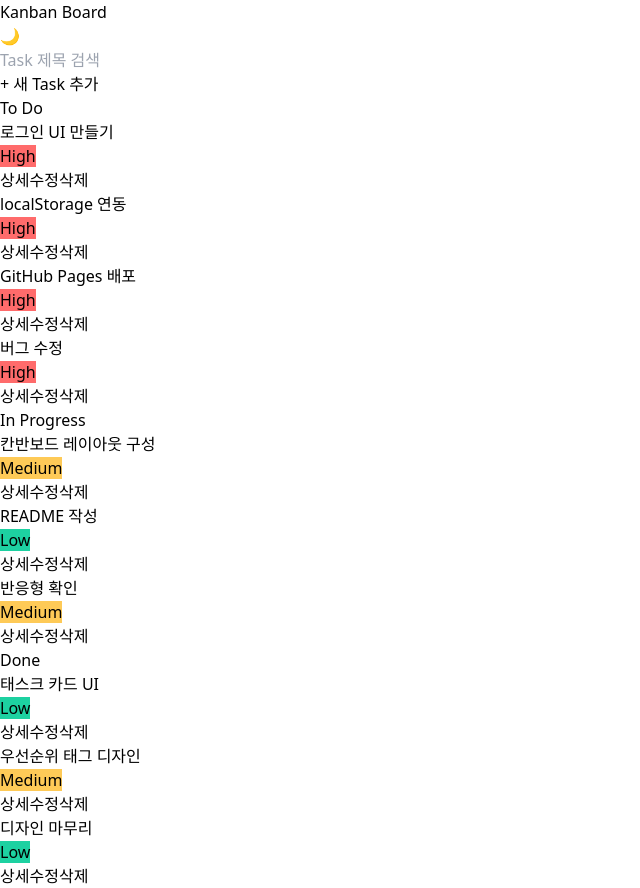
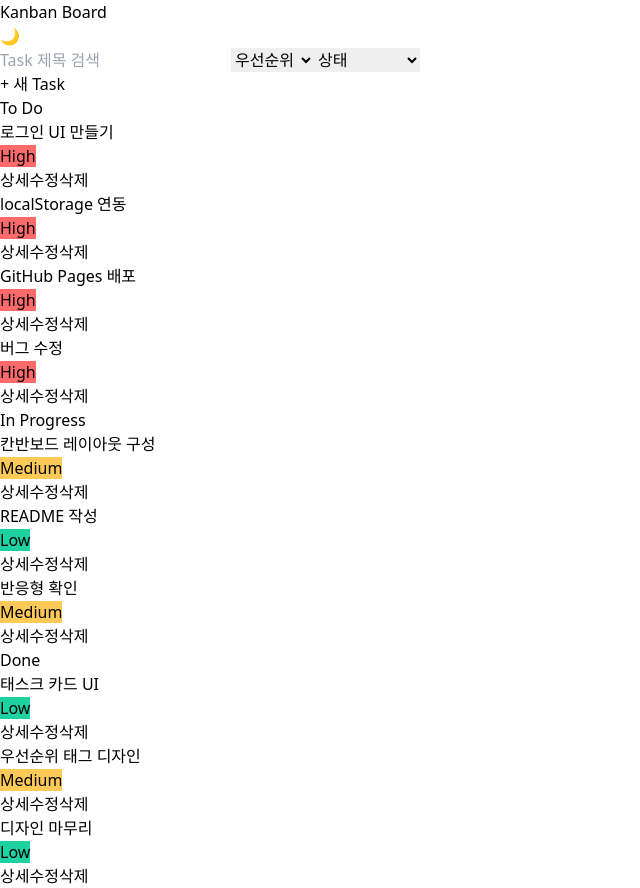
Before and after one commit to minseonkkim/synclife_dashboard, a React (Vite) app: page / in a window 1280 px wide. Shown: the whole page, without its empty margins (0-640 px from the left). Built offline with nearby package versions, Linux system fonts and the light colour scheme.

Commit message:
feat: 상태&우선순위 필터 추가

```diff
--- a/src/App.tsx
+++ b/src/App.tsx
@@ -68,7 +68,7 @@ function App() {
 
   return (
     <div className={darkMode ? "dark" : ""}>
-      <div className="min-h-screen bg-gray-100 dark:bg-gray-900 text-black dark:text-white">
+      <div className="min-h-screen bg-gray-50 dark:bg-gray-900 text-black dark:text-white">
         <Header darkMode={darkMode} toggleDarkMode={toggleDarkMode} />
         <div className="flex items-center justify-center">
           <KanbanBoard
--- a/src/components/Column.tsx
+++ b/src/components/Column.tsx
@@ -31,12 +31,12 @@ const Column = ({
           {...provided.droppableProps}
           className={`
             w-full md:w-80
-            md:min-h-[500px] rounded-lg p-4
+            md:min-h-[480px] rounded-lg p-4
             transition-colors
             ${
               snapshot.isDraggingOver
-                ? "bg-gray-200 dark:bg-gray-700"
-                : "bg-gray-100 dark:bg-gray-900"
+                ? "bg-gray-100 dark:bg-gray-700"
+                : "bg-gray-50 dark:bg-gray-900"
             }
           `}
         >
--- a/src/components/KanbanBoard.tsx
+++ b/src/components/KanbanBoard.tsx
@@ -23,6 +23,7 @@ const KanbanBoard = ({
   onUpdateTask,
   onDeleteTask,
 }: KanbanBoardProps) => {
+  /* 상태 */
   const [showModal, setShowModal] = useState(false);
   const [title, setTitle] = useState("");
   const [description, setDescription] = useState("");
@@ -31,12 +32,17 @@ const KanbanBoard = ({
   const [searchKeyword, setSearchKeyword] = useState("");
   const [debouncedKeyword, setDebouncedKeyword] = useState("");
 
+  const [priorityFilter, setPriorityFilter] = useState<Priority | "ALL">("ALL");
+  const [statusFilter, setStatusFilter] = useState<Task["status"] | "ALL">(
+    "ALL"
+  );
+
   const [recentKeywords, setRecentKeywords] = useState<string[]>(() => {
     const stored = localStorage.getItem("recent_keywords");
     return stored ? JSON.parse(stored) : [];
   });
 
-  /* 검색 디바운싱 (필터용) */
+  /* 검색 디바운싱 */
   useEffect(() => {
     const timer = setTimeout(() => {
       setDebouncedKeyword(searchKeyword);
@@ -45,7 +51,7 @@ const KanbanBoard = ({
     return () => clearTimeout(timer);
   }, [searchKeyword]);
 
-  /* 최근 검색어 저장 */
+  /* 최근 검색어 */
   const saveRecentKeyword = (keyword: string) => {
     if (!keyword.trim()) return;
 
@@ -54,7 +60,6 @@ const KanbanBoard = ({
         0,
         5
       );
-
       localStorage.setItem("recent_keywords", JSON.stringify(updated));
       return updated;
     });
@@ -68,13 +73,27 @@ const KanbanBoard = ({
     });
   };
 
-  /* 검색 필터 */
-  const filteredTasks =
-    debouncedKeyword.trim() === ""
-      ? tasks
-      : tasks.filter((task) =>
-          task.title.toLowerCase().includes(debouncedKeyword.toLowerCase())
-        );
+  /* 전체 초기화 */
+  const resetAllFilters = () => {
+    setSearchKeyword("");
+    setDebouncedKeyword("");
+    setPriorityFilter("ALL");
+    setStatusFilter("ALL");
+  };
+
+  /* 필터링 (AND 조건) */
+  const filteredTasks = tasks.filter((task) => {
+    const keywordMatch =
+      debouncedKeyword === "" ||
+      task.title.toLowerCase().includes(debouncedKeyword.toLowerCase());
+
+    const priorityMatch =
+      priorityFilter === "ALL" || task.priority === priorityFilter;
+
+    const statusMatch = statusFilter === "ALL" || task.status === statusFilter;
+
+    return keywordMatch && priorityMatch && statusMatch;
+  });
 
   /* Task 추가 */
   const handleAddTask = () => {
@@ -87,7 +106,7 @@ const KanbanBoard = ({
     setShowModal(false);
   };
 
-  /* 드래그 앤 드롭 */
+  /* 드래그 */
   const handleDragEnd = (result: DropResult) => {
     const { destination, source, draggableId } = result;
     if (!destination) return;
@@ -98,9 +117,11 @@ const KanbanBoard = ({
 
   return (
     <DragDropContext onDragEnd={handleDragEnd}>
-      <div className="w-full max-w-6xl mx-auto py-2 md:py-6">
-        {/* 검색창 */}
-        <div className="flex justify-center items-center gap-2 mb-3 mx-4 md:mx-0">
+      <div className="w-full max-w-4xl mx-auto px-4 py-6">
+        {/* 컨트롤 바 */}
+        <div className="mb-6 p-4 rounded-md bg-gray-100 dark:bg-gray-800 shadow-sm flex flex-col gap-3">
+          <div className="flex flex-row gap-3 items-center">
+            {/* 검색 */}
             <input
               value={searchKeyword}
               onChange={(e) => setSearchKeyword(e.target.value)}
@@ -110,34 +131,46 @@ const KanbanBoard = ({
                   setDebouncedKeyword(searchKeyword);
                 }
               }}
-            onBlur={() => {
-              saveRecentKeyword(searchKeyword);
-              setDebouncedKeyword(searchKeyword);
-            }}
+              onBlur={() => saveRecentKeyword(searchKeyword)}
               placeholder="Task 제목 검색"
-            className="
-              w-full h-10 md:w-[400px]
-              px-4 py-2 rounded border
-              bg-white text-gray-900 placeholder-gray-400
-              dark:bg-gray-900 dark:text-white dark:placeholder-gray-400
-              dark:border-gray-700
-              focus:outline-none focus:ring-2
-              focus:ring-black dark:focus:ring-white
-            "
+              className="w-full md:flex-1 h-10 px-4 rounded-md bg-white dark:bg-gray-900 text-gray-900 dark:text-white placeholder-gray-400 focus:outline-none focus:ring-2 focus:ring-black dark:focus:ring-white"
             />
 
-          {searchKeyword && (
+            {/* 우선순위 필터 */}
+            <select
+              value={priorityFilter}
+              onChange={(e) =>
+                setPriorityFilter(e.target.value as Priority | "ALL")
+              }
+              className="h-10 px-4 rounded-md text-sm bg-white dark:bg-gray-900 text-gray-700 dark:text-gray-200 focus:outline-none"
+            >
+              <option value="ALL">우선순위</option>
+              <option value="High">High</option>
+              <option value="Medium">Medium</option>
+              <option value="Low">Low</option>
+            </select>
+
+            {/* 상태 필터 */}
+            <select
+              value={statusFilter}
+              onChange={(e) =>
+                setStatusFilter(e.target.value as Task["status"] | "ALL")
+              }
+              className="h-10 px-4 rounded-md text-sm bg-white dark:bg-gray-900 text-gray-700 dark:text-gray-200 focus:outline-none"
+            >
+              <option value="ALL">상태</option>
+              <option value="TODO">To Do</option>
+              <option value="IN_PROGRESS">In Progress</option>
+              <option value="DONE">Done</option>
+            </select>
+
+            {/* 전체 초기화 버튼 */}
+            {(searchKeyword ||
+              priorityFilter !== "ALL" ||
+              statusFilter !== "ALL") && (
               <button
-              onClick={() => {
-                setSearchKeyword("");
-                setDebouncedKeyword("");
-              }}
-              className="
-                h-10 px-3 py-2 text-sm rounded border whitespace-nowrap
-                bg-white text-gray-700 hover:bg-gray-100
-                dark:bg-gray-900 dark:text-gray-200
-                dark:border-gray-700 dark:hover:bg-gray-800
-              "
+                onClick={resetAllFilters}
+                className="text-xs text-gray-500 hover:text-black dark:hover:text-white"
               >
                 초기화
               </button>
@@ -146,16 +179,11 @@ const KanbanBoard = ({
 
           {/* 최근 검색어 */}
           {recentKeywords.length > 0 && (
-          <div className="flex justify-center gap-2 mb-4 flex-wrap">
+            <div className="flex gap-2 flex-wrap">
               {recentKeywords.map((keyword) => (
                 <div
                   key={keyword}
-                className="
-                  flex items-center gap-1 px-3 py-1 text-xs
-                  rounded-full border
-                  bg-white text-black
-                  dark:bg-gray-800 dark:text-white dark:border-gray-700
-                "
+                  className="flex items-center gap-1 px-3 py-1 text-xs rounded-full bg-white dark:bg-gray-700 text-gray-700 dark:text-white"
                 >
                   <button
                     onClick={() => {
@@ -168,7 +196,7 @@ const KanbanBoard = ({
                   </button>
                   <button
                     onClick={() => removeRecentKeyword(keyword)}
-                  className="text-gray-400 hover:text-black dark:hover:text-white"
+                    className="opacity-60 hover:opacity-100"
                   >
                     ✕
                   </button>
@@ -176,16 +204,15 @@ const KanbanBoard = ({
               ))}
             </div>
           )}
+        </div>
 
-        {/* 태스크 추가 버튼 */}
-        <div className="fixed bottom-6 right-6 z-40">
+        {/* Task 추가 버튼 */}
         <button
           onClick={() => setShowModal(true)}
-            className="bg-black text-white px-5 py-3 rounded-full shadow-lg hover:opacity-80"
+          className="fixed bottom-6 right-6 z-40 bg-black text-white px-5 py-3 rounded-full shadow-lg hover:opacity-80"
         >
-            + 새 Task 추가
+          + 새 Task
         </button>
-        </div>
 
         {/* 추가 모달 */}
         {showModal && (
@@ -236,7 +263,7 @@ const KanbanBoard = ({
         )}
 
         {/* 컬럼 */}
-        <div className="flex flex-col md:flex-row md:gap-2 lg:gap-6 justify-center">
+        <div className="flex flex-col md:flex-row gap-4 justify-center">
           <Column
             title="To Do"
             status="TODO"
```
Lines whose indentation alone changed are shown as unchanged.
